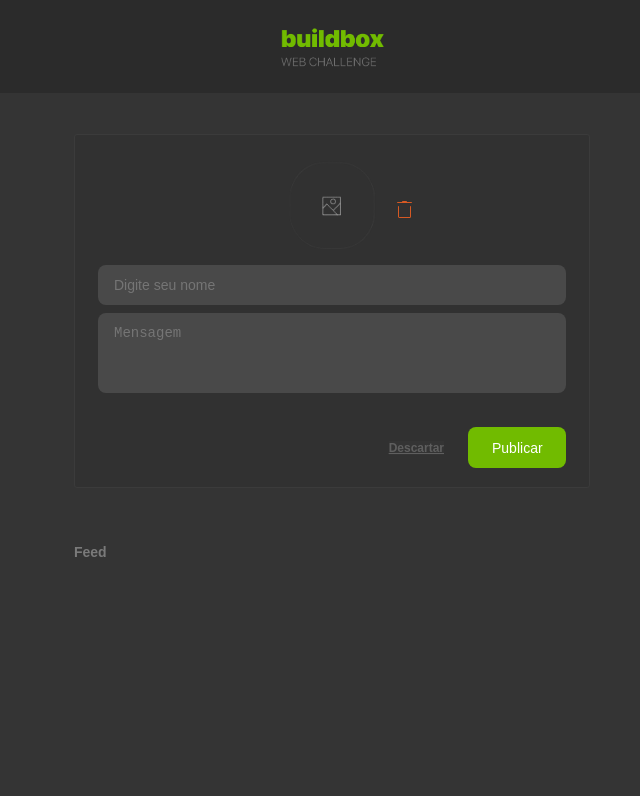
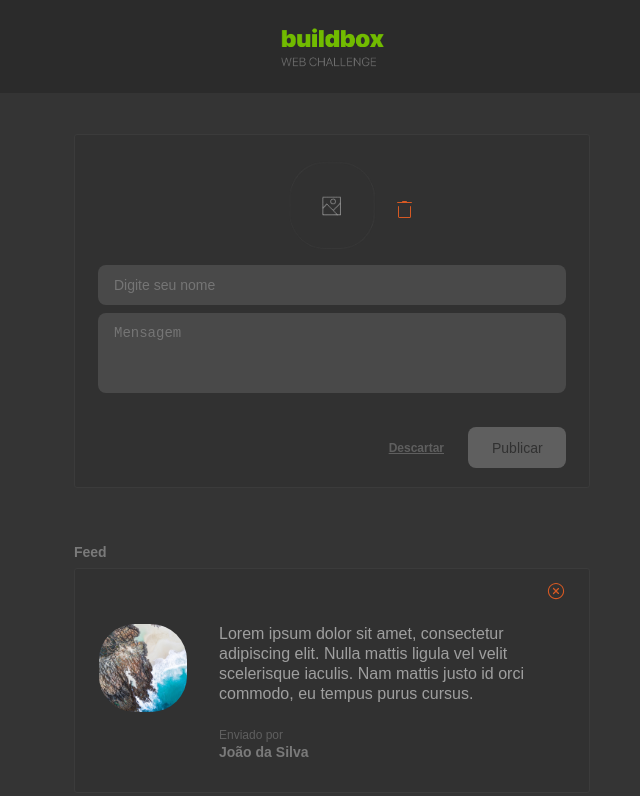
Before and after one commit to RafaelNagatomo/buildbox-web-developer-challenge, a React (Create React App) app: page / in a window 1280 px wide. Shown: the top 796 px of the page, without its empty margins (308-948 px from the left). Built offline with nearby package versions, Linux system fonts and the light colour scheme.

Commit message:
feat: FeedItem component created

```diff
--- a/src/components/Button/Button.jsx
+++ b/src/components/Button/Button.jsx
@@ -1,7 +1,7 @@
 import { ButtonStyle } from "./style";
 
-const Button = () => {
-  return <ButtonStyle className="publish-button">Publicar</ButtonStyle>;
+const Button = ({ children }) => {
+  return <ButtonStyle className="publish-button">{children}</ButtonStyle>;
 };
 
 export default Button;
--- a/src/components/Button/style.js
+++ b/src/components/Button/style.js
@@ -6,8 +6,8 @@ const ButtonStyle = styled.button`
   margin: 0 0 0 24px;
   padding: 12px 24px;
   border-radius: 8px;
-  background-color: #71bb00;
-  color: #fff;
+  background-color: #5f5f5f;
+  color: #313131;
   font-size: 14px;
 `;
 
--- a/src/components/Feed/Feed.jsx
+++ b/src/components/Feed/Feed.jsx
@@ -1,9 +1,12 @@
-import { FeedContainer, H3 } from "./style";
+import FeedItem from "../FeedItem/FeedItem";
+
+import { FeedContainer } from "./style";
 
 const Feed = () => {
   return (
     <FeedContainer>
-      <H3>Feed</H3>
+      <h2>Feed</h2>
+      <FeedItem />
     </FeedContainer>
   );
 };
--- a/src/components/Feed/style.js
+++ b/src/components/Feed/style.js
@@ -3,12 +3,12 @@ import styled from "styled-components";
 const FeedContainer = styled.div`
   width: 516px;
   height: 100vh;
+
+  h2 {
+    font-size: 14px;
+    color: #7a7a7a;
+    margin-bottom: 8px;
+  }
 `;
 
-const H3 = styled.h3`
-  font-size: 14px;
-  color: #7a7a7a;
-  margin-bottom: 8px;
-`;
-
-export { FeedContainer, H3 };
+export { FeedContainer };
--- /dev/null
+++ b/src/components/FeedItem/FeedItem.jsx
@@ -0,0 +1,29 @@
+import userImg from "../../assets/images/photo-base1.png";
+
+import { IoIosCloseCircleOutline } from "react-icons/io";
+import { FeedItemCard, UserImg, FeedCardInfo } from "./style";
+
+const FeedItem = () => {
+  return (
+    <FeedItemCard>
+      <UserImg src={userImg} alt="user-img" />
+      <FeedCardInfo>
+        <IoIosCloseCircleOutline
+          className="iconeClose"
+          size={20}
+          stroke-width="0.1"
+          color="#D65923"
+        />
+        <p>
+          Lorem ipsum dolor sit amet, consectetur adipiscing elit. Nulla mattis
+          ligula vel velit scelerisque iaculis. Nam mattis justo id orci
+          commodo, eu tempus purus cursus.
+        </p>
+        <span>Enviado por</span>
+        <h3>João da Silva</h3>
+      </FeedCardInfo>
+    </FeedItemCard>
+  );
+};
+
+export default FeedItem;
--- /dev/null
+++ b/src/components/FeedItem/style.js
@@ -0,0 +1,51 @@
+import styled from "styled-components";
+
+const FeedItemCard = styled.div`
+  width: 100%;
+  padding: 12px 24px 32px 24px;
+  border-radius: 3px;
+  border: solid 1px #3b3b3b;
+  background-color: #313131;
+  display: flex;
+  flex-direction: wrap;
+  margin-bottom: 16px;
+`;
+
+const UserImg = styled.img`
+  width: 88px;
+  height: 88px;
+  margin-top: 43px;
+`;
+
+const FeedCardInfo = styled.div`
+  display: flex;
+  flex-direction: column;
+  margin-left: 32px;
+  position: relative;
+
+  .iconeClose {
+    position: absolute;
+    right: -1px;
+  }
+
+  p {
+    font-size: 16px;
+    color: #9f9f9f;
+    margin: 43px 0 24px 0;
+    text-align: left;
+    line-height: 1.25;
+  }
+
+  span {
+    font-size: 12px;
+    color: #5f5f5f;
+    margin-bottom: 2px;
+  }
+
+  h3 {
+    font-size: 14px;
+    color: #7a7a7a;
+  }
+`;
+
+export { FeedItemCard, UserImg, FeedCardInfo };
--- a/src/components/Header/Header.jsx
+++ b/src/components/Header/Header.jsx
@@ -5,7 +5,7 @@ import { LogoStyle, HeaderStyle } from "./style";
 const Header = () => {
   return (
     <HeaderStyle>
-      <LogoStyle src={logo} alt="BUILDBOX LOGO" />
+      <LogoStyle src={logo} alt="buildbox-logo" />
     </HeaderStyle>
   );
 };
--- a/src/components/Header/style.js
+++ b/src/components/Header/style.js
@@ -1,10 +1,4 @@
 import styled from "styled-components";
-
-const LogoStyle = styled.img`
-  width: 103px;
-  height: 45px;
-  background-color: #2b2b2b;
-`;
 
 const HeaderStyle = styled.header`
   width: 100vw;
@@ -14,4 +8,9 @@ const HeaderStyle = styled.header`
   justify-content: center;
 `;
 
+const LogoStyle = styled.img`
+  width: 103px;
+  height: 45px;
+`;
+
 export { LogoStyle, HeaderStyle };
--- a/src/components/PostForm/style.js
+++ b/src/components/PostForm/style.js
@@ -14,6 +14,12 @@ const PostFormContainer = styled.div`
     font-size: 12px;
     text-decoration: underline;
   }
+`;
+
+const ImgContainer = styled.div`
+  display: flex;
+  justify-content: center;
+  align-items: center;
 `;
 
 const InputName = styled.input`
@@ -46,27 +52,17 @@ const ButtonContainer = styled.div`
   display: flex;
   align-items: center;
   justify-content: end;
-  background-color: #313131;
-`;
-
-const ImgContainer = styled.div`
-  display: flex;
-  justify-content: center;
-  align-items: center;
-  background-color: #313131;
 `;
 
 const ImgPlaceholder = styled.img`
   width: 88px;
   height: 88px;
-  background-color: #313131;
 `;
 
 const TrashIcon = styled.img`
   position: relative;
   left: 294px;
   top: 62px;
-  background-color: #313131;
 `;
 
 export {
--- a/src/styles/GlobalStyle.js
+++ b/src/styles/GlobalStyle.js
@@ -7,7 +7,7 @@ const GlobalStyle = createGlobalStyle`
     font-size: 100%;
     box-sizing: border-box;
     border: 0 none;
-    background-color: #343434;
+    /* background-color: #343434; */
 }
 
 .App {
@@ -28,6 +28,7 @@ html, body, #root {
 
 html {
     font-size: 62.5%;
+    background-color: #343434;
 }
 
 `;
```
